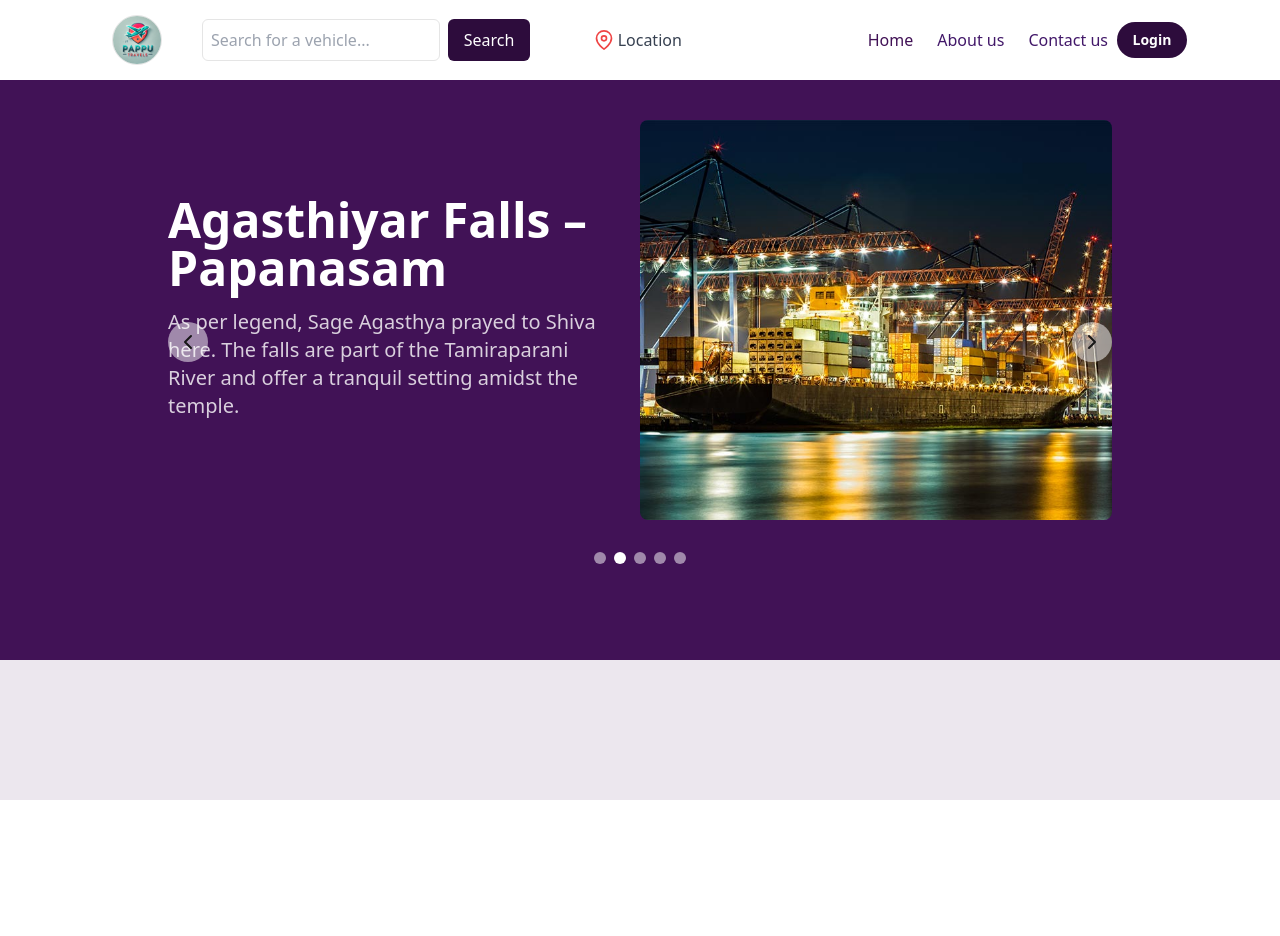
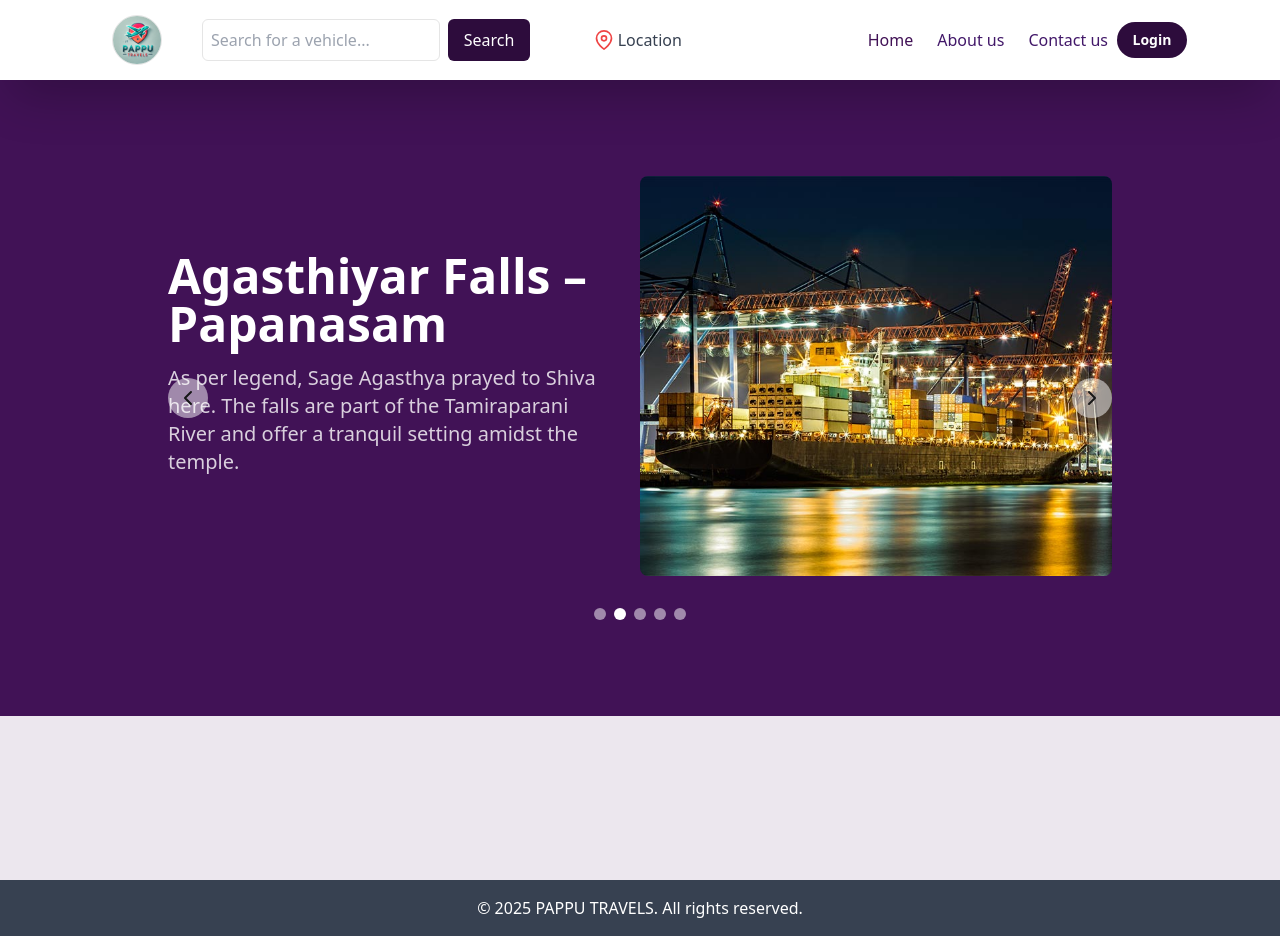
Before and after one commit to Esakkipandi0214/PAPPUTRAVELS, a Next.js app: page /Destination in a window 1280 px wide. Before the commit the page ends 800 px from the top, so only its background shows below. Built offline with nearby package versions, Linux system fonts and the light colour scheme.

Commit message:
herocarousal updates

```diff
--- a/src/Components/Home/Courosal/HeroCarousel.tsx
+++ b/src/Components/Home/Courosal/HeroCarousel.tsx
@@ -99,7 +99,7 @@ export default function HeroCarousel() {
   }
 
   return (
-    <section className="w-full  bg-[#411256]  mt-16  py-12 md:py-24 overflow-hidden">
+    <section className="w-full  bg-[#411256]   py-12 md:py-24 overflow-hidden">
       <div className="container mx-auto px-4 relative">
         <div className="flex flex-col md:flex-row items-center justify-between">
           <div className="w-full md:w-1/2 mb-8 md:mb-0 pr-0 md:pr-8">
--- /dev/null
+++ b/src/Components/Home/HomeLayout/Layout.tsx
@@ -0,0 +1,30 @@
+import React, { useState, ReactNode } from "react";
+import Homesearch from "@/Components/Home/Homeheader";
+
+interface LayoutProps {
+  children: ReactNode;
+}
+
+const Layout: React.FC<LayoutProps> = ({ children }) => {
+  const [search, setSearch] = useState("");
+
+  return (
+    <div className="flex flex-col min-h-screen">
+      {/* Header */}
+          <Homesearch search={search} setSearch={setSearch} />
+
+
+      {/* Main Content */}
+      <main className="  bg-[#ece7ee] z-30  mt-16  tab_01:mt-20">{children}</main>
+
+      {/* Footer */}
+      <footer className="bg-gray-700 text-white py-4">
+        <div className="container mx-auto text-center">
+          <p>&copy; 2025 PAPPU TRAVELS. All rights reserved.</p>
+        </div>
+      </footer>
+    </div>
+  );
+};
+
+export default Layout;
--- a/src/Components/Home/Homeheader.tsx
+++ b/src/Components/Home/Homeheader.tsx
@@ -38,7 +38,7 @@ const Homeheader:React.FC<HeaderProps> = ({search,setSearch}) => {
 
   return (
     <>
-    <div className=" px-1  tab_01:px-28 h-[10%] flex fixed  bg-white w-full items-center justify-between  space-x-2">
+    <div className=" px-1  tab_01:px-28 h-[10%] flex fixed z-40 shadow-2xl  bg-white w-full items-center justify-between  space-x-2">
          {/* Logo */}
          <div className="tab_01:flex flex items-center gap-2 tab_01:gap-10  ">
             <div>
--- a/src/pages/Destination/index.tsx
+++ b/src/pages/Destination/index.tsx
@@ -15,10 +15,10 @@ import "swiper/css/navigation";
 // import Theni from "../../../public/Theni/TheniLogo.jpg";
 // import Tenkasi from "../../../public/Tenkasi/TenkasiLogo.jpg";
 // import Ooty from "../../../public/Ooty/OotyLogo.jpg";
-import Homesearch from "../../Components/Home/Homeheader"
 import { MobileMenuBar } from "@/Components/Home/mobile-menu-bar"
 import { MenuOverlay } from "@/Components/Home/MenuOverly"
 import HeroCarousel from '@/Components/Home/Courosal/HeroCarousel'
+import Layout from "@/Components/Home/HomeLayout/Layout"
 
 
 
@@ -26,7 +26,6 @@ import HeroCarousel from '@/Components/Home/Courosal/HeroCarousel'
 // import Temple from "../../../public/LocationsImages/Temple.jpg";
 
 export const Vehicle = () => {
-  const [search, setSearch] = useState("");
   const [activeItem, setActiveItem] = useState("Home")
   const [isMenuOpen, setIsMenuOpen] = useState(false)
 
@@ -69,10 +68,11 @@ export const Vehicle = () => {
   // };
 
   return (
-    <div className="space-y-6 overflow-y-auto bg-[#ece7ee] h-screen">
+    <Layout>
+    <div className="space-y-6 bg-transparent h-screen">
 
       {/* Search Bar */}
-      <Homesearch search={search} setSearch={setSearch}/>
+
       {/* Hero Courosal */}
       <HeroCarousel />
       {/* Breadcrumb */}
@@ -159,6 +159,7 @@ export const Vehicle = () => {
       <MobileMenuBar setActiveItem={setActiveItem} activeItem={activeItem}/>
       <MenuOverlay isOpen={isMenuOpen} onClose={() => { setActiveItem("Home");setIsMenuOpen(false);}} />
     </div>
+    </Layout>
   );
 };
 
```
